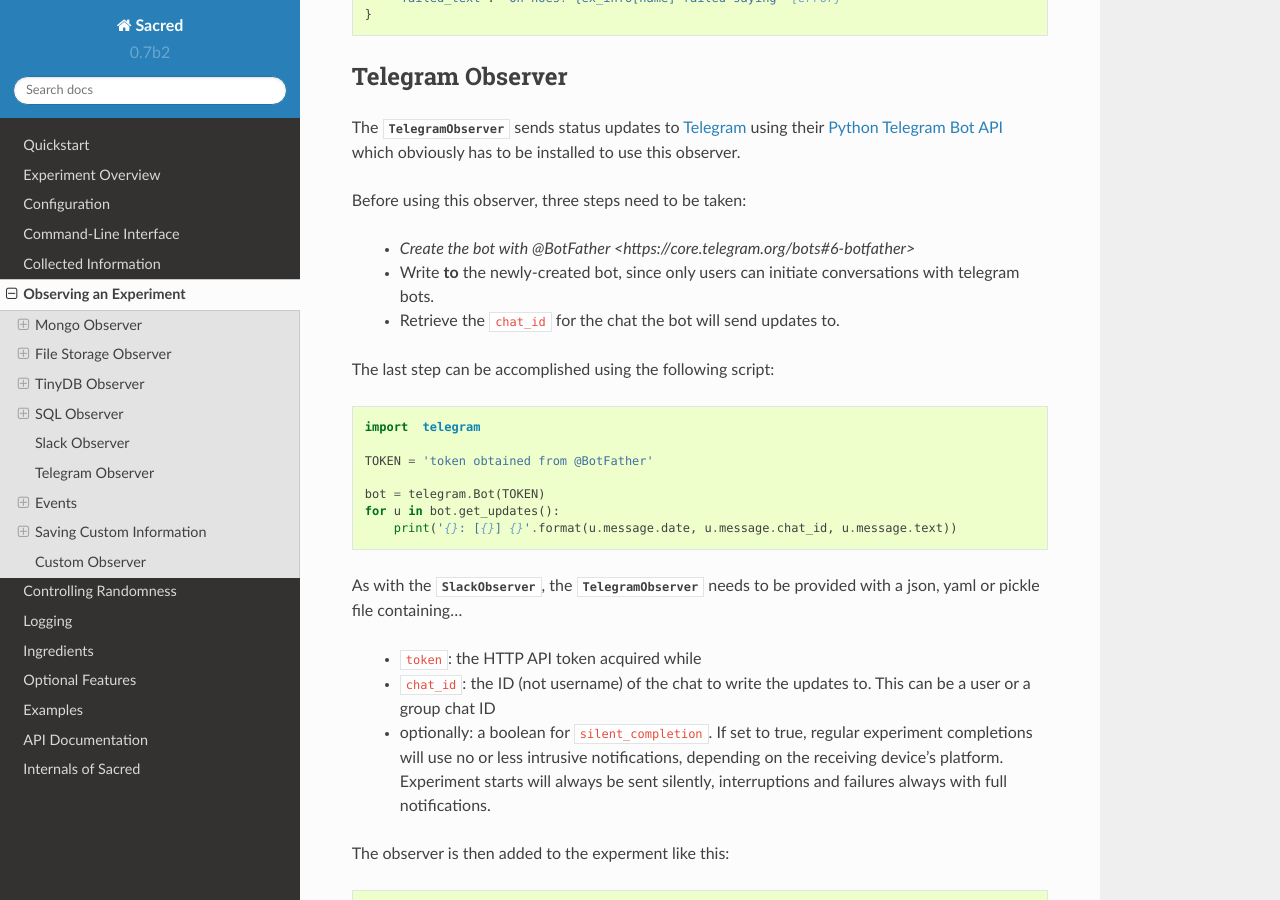
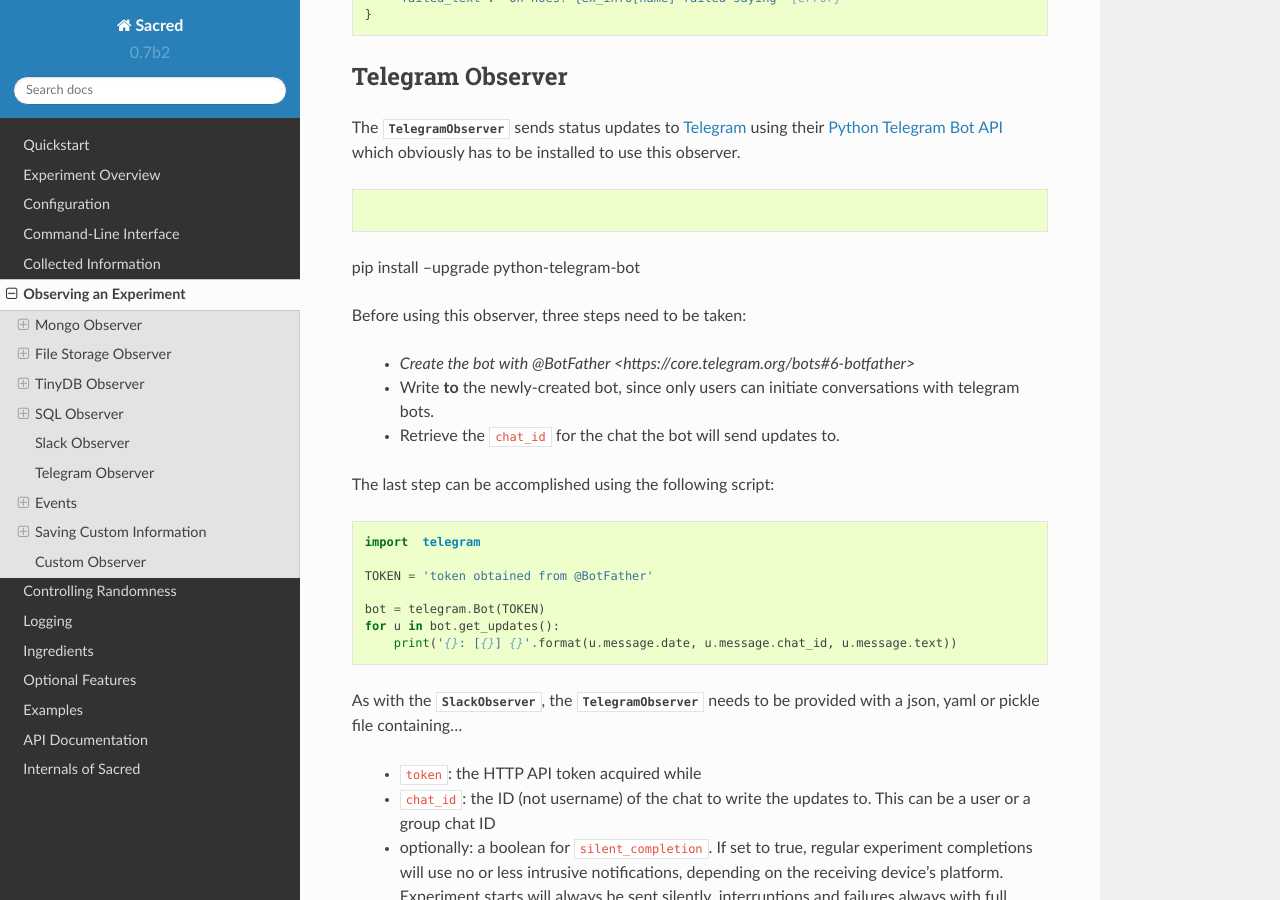
Before and after one commit to IDSIA/sacred, a Sphinx documentation site: the page built from docs/observers.rst, in a window 1280 px wide and 900 px high, scrolled down 13097 px. Built offline with Sphinx 7.4.7 and the Read the Docs theme 2.0.0, drawn with Linux system fonts in a browser that asks for light colours.

Commit message:
add command to install telegram library to documentation.

```diff
--- a/docs/observers.rst
+++ b/docs/observers.rst
@@ -639,6 +639,9 @@ The :py:class:`~sacred.observers.slack.TelegramObserver` sends status updates to
 `Python Telegram Bot API <https://github.com/python-telegram-bot/python-telegram-bot>`_ which
 obviously has to be installed to use this observer.
 
+.. code-block:: bash
+pip install --upgrade python-telegram-bot
+
 
 Before using this observer, three steps need to be taken:
 
```
